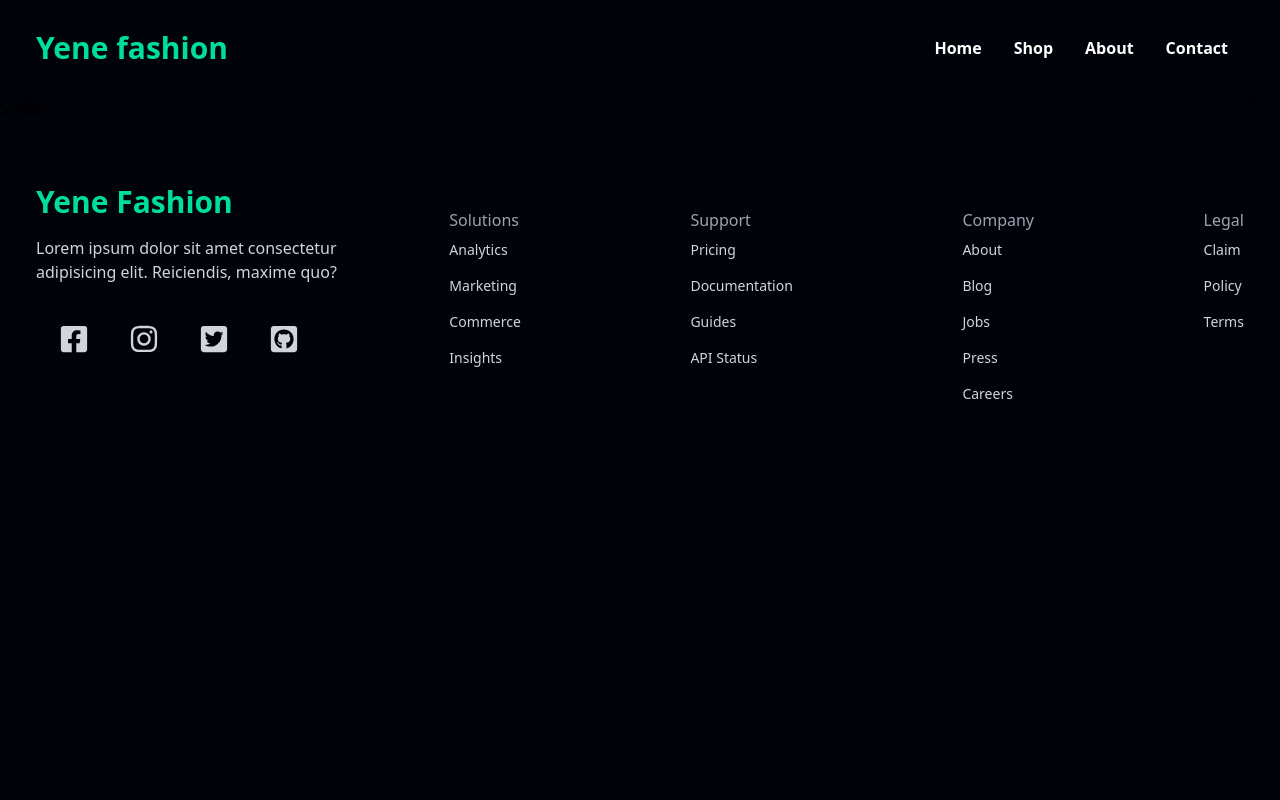
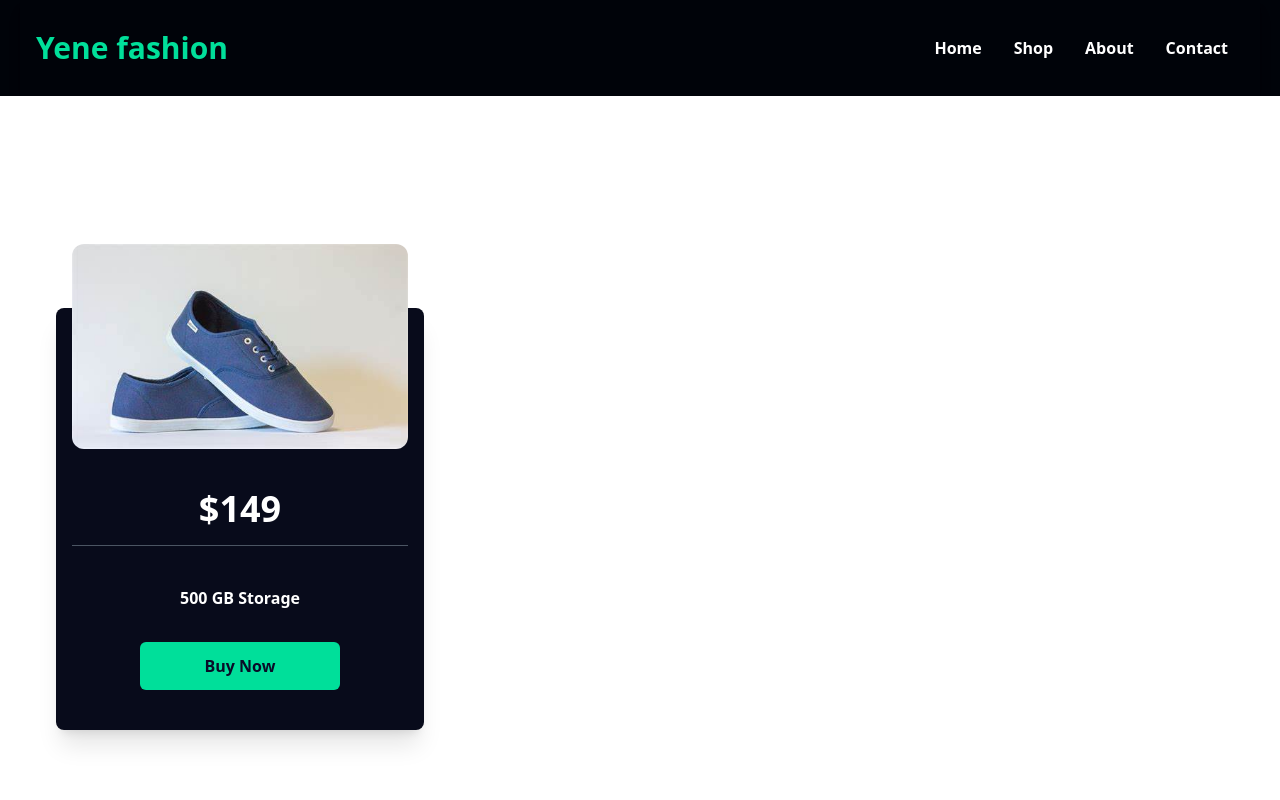
Before and after one commit to halas77/Shop, a React (Vite) app: page /shop in a window 1280 px wide. Shown: the top 800 px of the page. Built offline with nearby package versions, Linux system fonts and the light colour scheme.

Commit message:
Shop component

```diff
--- a/src/components/Shop.jsx
+++ b/src/components/Shop.jsx
@@ -1,9 +1,27 @@
-import React from 'react'
+import React from "react";
+import Single from "../assets/shoe1.jpeg";
 
 const Shop = () => {
   return (
-    <div>Shop</div>
-  )
-}
+    <div className="w-full py-[10rem] px-4 bg-white">
+      <div className="max-w-[1240px] mx-auto grid md:grid-cols-3 sm:p-9 gap-8">
+        <div className="w-full bg-[#080b1b] shadow-xl flex flex-col p-4 my-4 rounded-lg hover:scale-105 duration-300">
+          <img
+            className="w-200 mx-auto mt-[-5rem] rounded-xl"
+            src={Single}
+            alt="/"
+          />
+          <p className="text-center pb-4 border-gray-600 border-b mt-10 text-white text-4xl font-bold">$149</p>
+          <div className="text-center font-medium">
+            <p className="py-2 mx-8 text-white font-bold mt-8">500 GB Storage</p>
+          </div>
+          <button className="bg-[#00df9a] w-[200px] text-[#090d28] rounded-md font-bold my-6 mx-auto px-6 py-3">
+            Buy Now
+          </button>
+        </div>
+      </div>
+    </div>
+  );
+};
 
-export default Shop
+export default Shop;
```
